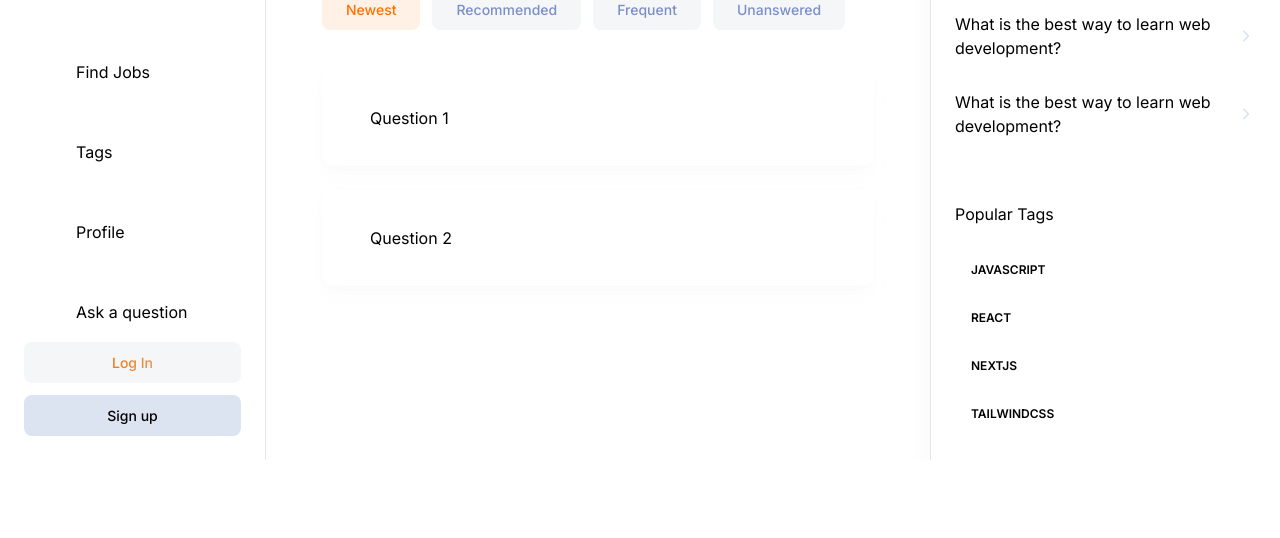
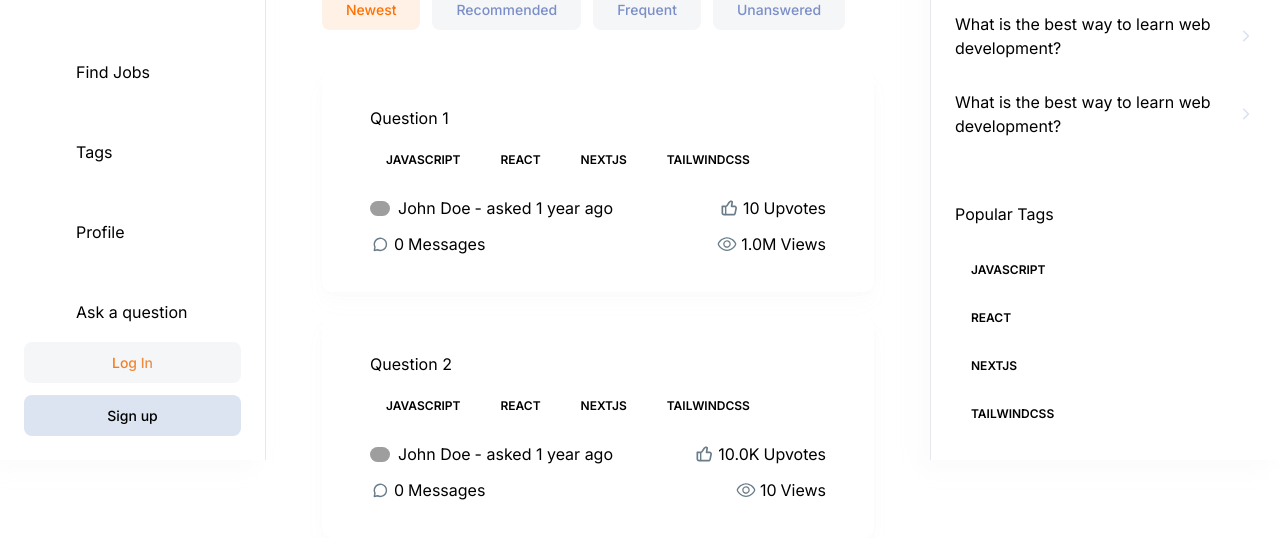
Before and after one commit to s-gajjar/devflow, a Next.js app: page / in a window 1280 px wide. Shown: the part 340-878 px from the top of the page. Before the commit the page ends 800 px from the top, so only its background shows below. Built offline with nearby package versions, Linux system fonts and the light colour scheme; no server answers; grey boxes are pictures that could not be loaded.

Commit message:
Home Page Done

```diff
--- a/app/(root)/(home)/page.tsx
+++ b/app/(root)/(home)/page.tsx
@@ -21,7 +21,7 @@ const questions = [
             picture: "/assets/images/avatar.png"
         },
         upvotes: 10,
-        views: 10,
+        views: 1000000,
         answers: 10,
         createdAt: "2023-03-01T00:00:00.000Z",
     },
@@ -33,10 +33,14 @@ const questions = [
             name: "tailwindcss"
         }],
         author: {
-            _id: "1",
+            _id: "2",
             name: "John Doe",
             picture: "/assets/images/avatar.png"
         },
+        upvotes: 10000,
+        views: 10,
+        answers: 10,
+        createdAt: "2023-03-01T00:00:00.000Z",
     }
 
 ];
--- a/components/home/HomeFilters.tsx
+++ b/components/home/HomeFilters.tsx
@@ -7,13 +7,13 @@ const HomeFilters = () => {
     const active = 'newest';
 
     return (
-        <div className="mt-10 flex-wrap gap-3 md:flex">
+        <div className="mt-10 flex-wrap gap-3 md:flex ">
             {HomePageFilters.map((item) => (
                 <Button
                     key={item.value}
                     onClick={() => {
                     }}
-                    className={`body-medium rounded-lg px-6 py-3 capitalize shadow-none
+                    className={`body-medium max-sm:hidden rounded-lg px-6 py-3 capitalize shadow-none
                         ${active === item.value ? 'bg-primary-100 text-primary-500' : 'bg-light-800 text-light-500  dark:bg-dark-300 '}`}>
                     {item.name}
                 </Button>
--- /dev/null
+++ b/components/shared/Metric.tsx
@@ -0,0 +1,60 @@
+import Image from "next/image";
+import Link from "next/link";
+
+interface MetricProps {
+    imgUrl: string;
+    title?: string;
+    alt: string;
+    value?: number | string;
+    label: string;
+    href?: string;
+    isAuthor?: boolean;
+    textStyles?: string;
+}
+
+const Metric = ({
+    imgUrl,
+    title,
+    alt,
+    value,
+    label,
+    href,
+    isAuthor,
+    textStyles,
+                  }: MetricProps) => {
+
+    const metricContent = (
+        <>
+            <Image
+                src={imgUrl}
+                width={20}
+                height={20}
+                alt={alt}
+                className={`object-contain ${href ? 'rounded-full' : ''} `}/>
+
+            <p className={`${textStyles} flex items-center gap-1`}>
+                {value}
+
+                <span className={`small-regular line-clamp-1 ${isAuthor ? 'max-sm:hidden' : ''}`}>
+                    {title}
+                </span>
+            </p>
+        </>
+    )
+
+    if(href){
+        return(
+            <Link href={href} className="flex items-center gap-2">
+                {metricContent}
+            </Link>
+        )
+    }
+
+    return (
+        <div className="flex-center flex-wrap gap-1">
+            {metricContent}
+        </div>
+    )
+}
+
+export default Metric
--- a/components/shared/RenderTag.tsx
+++ b/components/shared/RenderTag.tsx
@@ -4,12 +4,17 @@ import { Badge } from "../ui/badge";
 interface TagProps {
     _id: number;
     name: string;
+    totalQuestions?: number;
+    showCount?: boolean;
 }
 
-const RenderTag = ({_id, name}: TagProps) => {
+const RenderTag = ({_id, name, totalQuestions, showCount}: TagProps) => {
     return (
         <Link href={`/tags/${_id}`} className="flex items-center gap-2">
             <Badge className="subtle-medium background-light800_dark300 text-light400_light500 rouned-md border-none px-4 py-2 uppercase">{name}</Badge>
+            {showCount && (
+                <p className="subtle-regular text-dark500_light700 line-clamp-1 flex sm:hidden">{totalQuestions}</p>
+            )}
         </Link>
     )
 }
--- a/components/shared/cards/QuestionCard.tsx
+++ b/components/shared/cards/QuestionCard.tsx
@@ -1,4 +1,10 @@
 "use client";
+
+import Link from "next/link";
+import RenderTag from "../RenderTag";
+import Metric from "../Metric";
+import {formatLargeNumber, getTimeStamp} from "@/lib/utils";
+
 interface Answer {
     id: string;
     content: string;
@@ -10,6 +16,7 @@ interface QuestionCardProps {
     answers?: Answer[];
     // ... rest of the properties
 }
+
 interface QuestionCardProps {
     _id: string;
     title: string;
@@ -29,8 +36,6 @@ interface QuestionCardProps {
 }
 
 
-
-
 const QuestionCard = ({
                           _id,
                           title,
@@ -42,8 +47,53 @@ const QuestionCard = ({
                           createdAt,
                       }: QuestionCardProps) => {
     return (
-        <div className="card-wrapper rounded-[10px] p-9 sm:px-12">
-            {title}
+        <div className="card-wrapper rounded-[10px] p-9 sm:px-12 ">
+            <div className="flex flex-col-reverse items-start justify-between gap-5 sm:flex-row">
+                <div>
+                    <Link href={`/questions/${_id}`} className="flex items-center gap-2">
+                        <h3 className="sm:h3-semibold base-semibold text-dark200_light900 line-clamp-1 flex-1">{title}</h3>
+                    </Link>
+                </div>
+                {/*//Todo: if signed in add edit delete actions*/}
+            </div>
+            <div className="mt-3.5 flex flex-wrap gap-2">
+                {tags.map((tag) => (
+                    <RenderTag key={tag._id} _id={tag._id} name={tag.name}/>
+                ))}
+            </div>
+            <div className="flex-between mt-5 w-full flex-wrap gap-3">
+                <Metric
+                    imgUrl={author.picture}
+                    alt="author"
+                    value={author.name}
+                    label="Author"
+                    title={` - asked ${getTimeStamp(createdAt!)}`}
+                    href={`/profile/${author._id}`}
+                    isAuthor={true}
+                    textStyles="small-medium text-dark400_light700"/>
+                <Metric
+                    imgUrl="/assets/icons/like.svg"
+                    alt="upvotes"
+                    value={formatLargeNumber(upvotes!)}
+                    label="Votes"
+                    title=" Upvotes"
+                    textStyles="small-medium text-dark400_light800"/>
+
+                <Metric
+                    imgUrl="/assets/icons/message.svg"
+                    alt="message"
+                    value={formatLargeNumber(answers?.length!)}
+                    label="Messages"
+                    title=" Messages"
+                    textStyles="small-medium text-dark400_light800"/>
+                <Metric
+                    imgUrl="/assets/icons/eye.svg"
+                    alt="eye"
+                    value={formatLargeNumber(views!)}
+                    label="Views"
+                    title=" Views"
+                    textStyles="small-medium text-dark400_light800"/>
+            </div>
         </div>
     )
 }
--- a/lib/utils.ts
+++ b/lib/utils.ts
@@ -4,3 +4,39 @@ import { twMerge } from "tailwind-merge"
 export function cn(...inputs: ClassValue[]) {
   return twMerge(clsx(inputs))
 }
+
+
+export const getTimeStamp = (createdAt: Date): string => {
+  const now = new Date();
+  const diff = now.getTime() - createdAt.getTime();
+
+  const seconds = Math.floor(diff / 1000);
+  const minutes = Math.floor(seconds / 60);
+  const hours = Math.floor(minutes / 60);
+  const days = Math.floor(hours / 24);
+  const months = Math.floor(days / 30);
+  const years = Math.floor(months / 12);
+
+  if (years > 0) return `${years} year${years > 1 ? 's' : ''} ago`;
+  if (months > 0) return `${months} month${months > 1 ? 's' : ''} ago`;
+  if (days > 0) return `${days} day${days > 1 ? 's' : ''} ago`;
+  if (hours > 0) return `${hours} hour${hours > 1 ? 's' : ''} ago`;
+  if (minutes > 0) return `${minutes} minute${minutes > 1 ? 's' : ''} ago`;
+  return `${seconds} second${seconds !== 1 ? 's' : ''} ago`;
+}
+
+export const formatLargeNumber = (num: number | undefined): string => {
+  if (num === undefined || isNaN(num)) {
+    return '0';
+  }
+
+  const absNum = Math.abs(num);
+
+  if (absNum >= 1000000) {
+    return (num / 1000000).toFixed(1) + 'M';
+  } else if (absNum >= 1000) {
+    return (num / 1000).toFixed(1) + 'K';
+  } else {
+    return num.toString();
+  }
+}
--- a/middleware.ts
+++ b/middleware.ts
@@ -1,6 +1,6 @@
 import { clerkMiddleware, createRouteMatcher } from "@clerk/nextjs/server";
 
-const isProtectedRoute = createRouteMatcher(["/ask-question(.*)"]);
+const isProtectedRoute = createRouteMatcher(["/ask-question(.*)", "/questions/(.*)"]);
 
 export default clerkMiddleware((auth, req) => {
     if (isProtectedRoute(req)) auth().protect();
```
Lines whose indentation alone changed are shown as unchanged.
